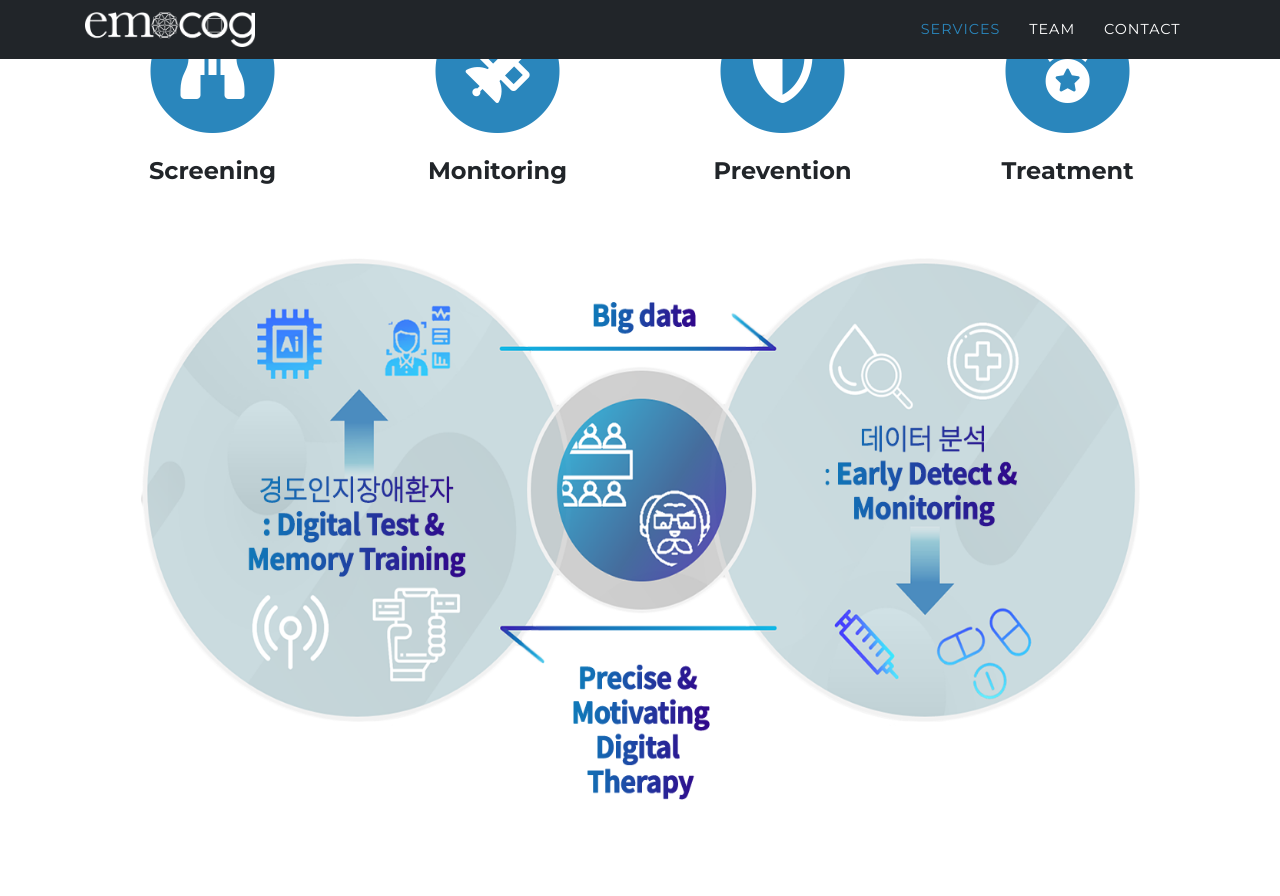
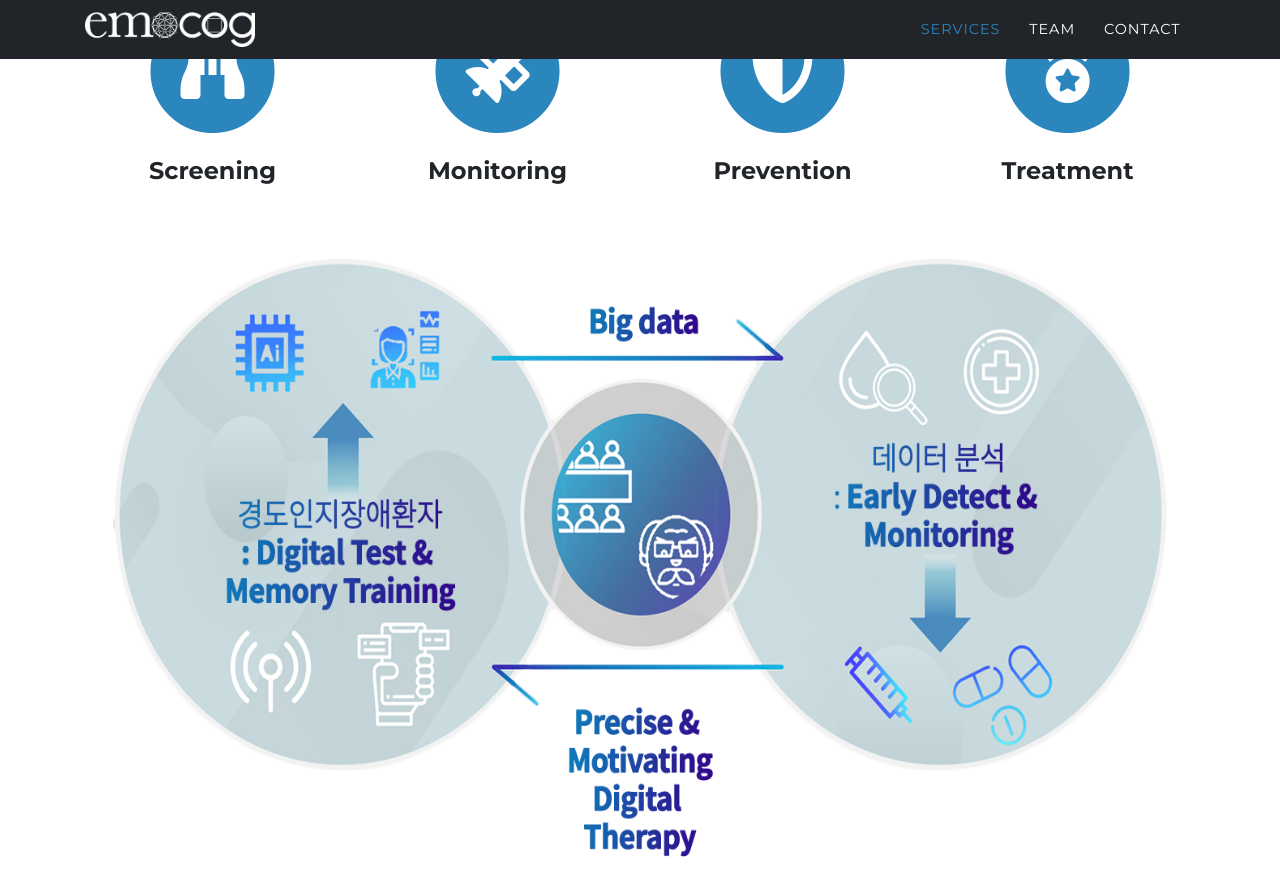
Before and after one commit to emocog/emocog.github.io, a Jekyll site: the page built from index.md, in a window 1280 px wide and 900 px high, scrolled down 1026 px. Shown: the top 896 px of the window. Built offline with Jekyll 4.4.1, drawn with Linux system fonts in a browser that asks for light colours; some web fonts are replaced.

Commit message:
Update services.html

```diff
--- a/_includes/services.html
+++ b/_includes/services.html
@@ -27,8 +27,7 @@
 
       <div class="row">
         <div class="col-lg-12 text-center">
-          <img style="margin-bottom:50px; margin-top:50px; width:90%; height:90%;"
-	       src= "\assets\img\service\system.png">
+          <img style="margin-bottom:50px; margin-top:50px; width:95%; height:95%;" src= "\assets\img\service\system.png">
         </div>
       </div>
 
```
